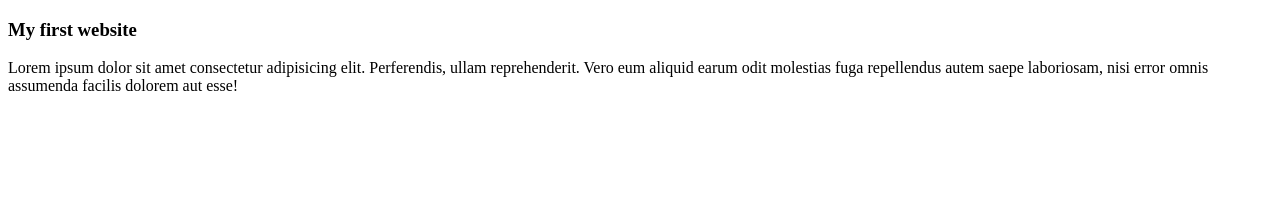
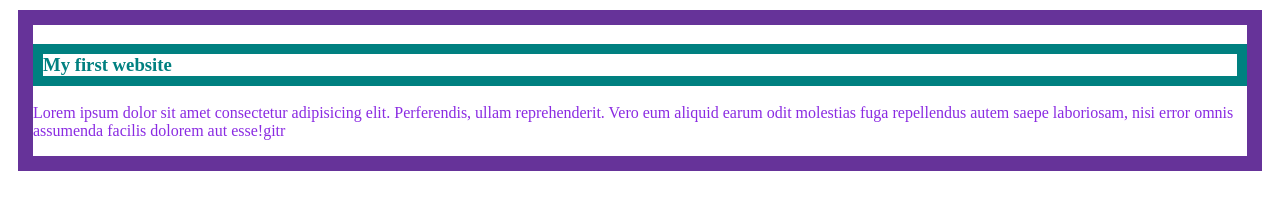
Before and after one commit to rasel3980/my-first-github-repo, a plain HTML site: page index.html in a window 1280 px wide. Drawn offline with Linux system fonts and the light colour scheme.

Commit message:
second commit

```diff
--- a/index.html
+++ b/index.html
@@ -4,11 +4,12 @@
     <meta charset="UTF-8">
     <meta name="viewport" content="width=device-width, initial-scale=1.0">
     <title>My First Ever Github Repo</title>
+    <link rel="stylesheet" href="style/index.css">
 </head>
 <body>
     <div>
         <h3>My first website</h3>
-        <p>Lorem ipsum dolor sit amet consectetur adipisicing elit. Perferendis, ullam reprehenderit. Vero eum aliquid earum odit molestias fuga repellendus autem saepe laboriosam, nisi error omnis assumenda facilis dolorem aut esse!</p>
+        <p>Lorem ipsum dolor sit amet consectetur adipisicing elit. Perferendis, ullam reprehenderit. Vero eum aliquid earum odit molestias fuga repellendus autem saepe laboriosam, nisi error omnis assumenda facilis dolorem aut esse!gitr</p>
     </div>
 
 </body>
--- /dev/null
+++ b/style/index.css
@@ -0,0 +1,14 @@
+h3{
+    border: 10px solid;
+    color: teal;
+    box-shadow: 15px saddlebrown;
+}
+div{
+    border: 15px solid rebeccapurple;
+    box-shadow: 30px saddlebrown;
+    margin: 10px;
+}
+p{
+    color: blueviolet;
+    background-image: image-set(image-set);
+}
```
